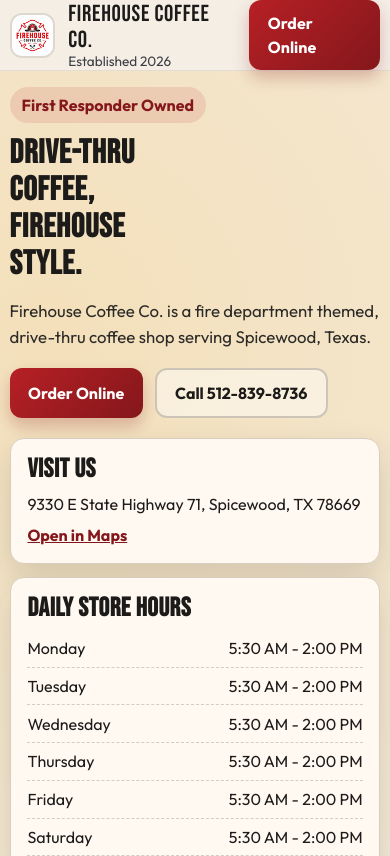
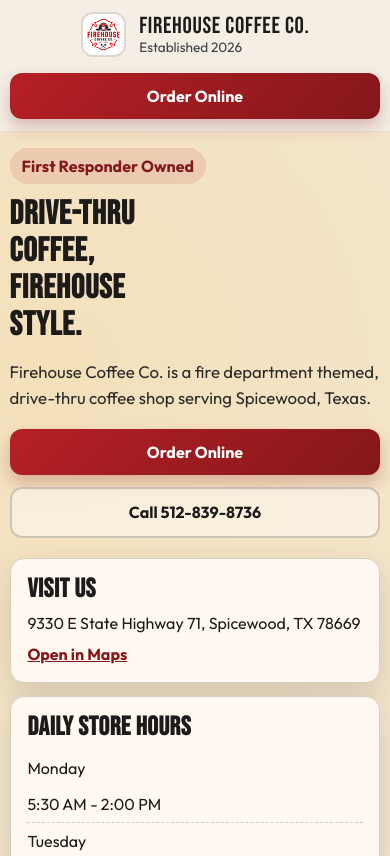
Before and after one commit to IgnisAlienus/Coffee-Site, a plain HTML site: page index.html in a window 390 px wide. Shown: the top 856 px of the page. Drawn offline with Linux system fonts and the light colour scheme.

Commit message:
Enhance layout and alignment for better responsiveness and visual consistency

```diff
--- a/styles.css
+++ b/styles.css
@@ -329,6 +329,7 @@ h1 {
 .hours-list li {
   display: flex;
   justify-content: space-between;
+  align-items: flex-start;
   gap: 0.75rem;
   padding: 0.4rem 0;
   border-bottom: 1px dashed rgba(28, 27, 25, 0.2);
@@ -433,6 +434,10 @@ h1 {
 
   .nav-wrap {
     min-height: 70px;
+    flex-direction: column;
+    align-items: stretch;
+    justify-content: center;
+    padding: 0.75rem 0;
   }
 
   .brand-name {
@@ -448,8 +453,36 @@ h1 {
     padding-top: 1rem;
   }
 
+  .brand {
+    justify-content: center;
+  }
+
+  .brand-text {
+    min-width: 0;
+  }
+
+  .order-btn,
+  .hero-actions .primary-btn,
+  .hero-actions .ghost-btn {
+    width: 100%;
+  }
+
+  .hero-actions {
+    flex-direction: column;
+  }
+
   .hero-logo-large {
     width: min(100%, 240px);
+  }
+
+  .main-frame {
+    min-height: 220px;
+  }
+
+  .hours-list li,
+  .social-list li {
+    flex-direction: column;
+    align-items: flex-start;
   }
 
   .split-grid {
```
